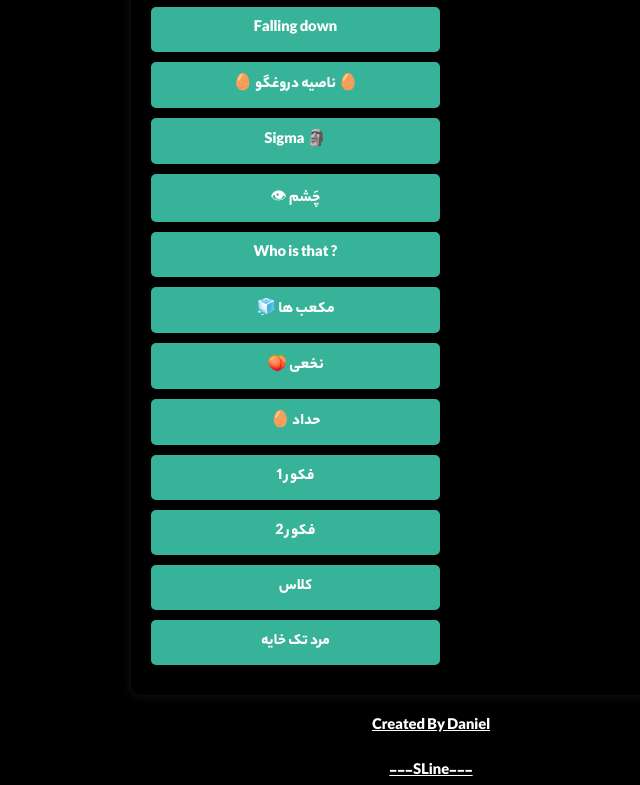
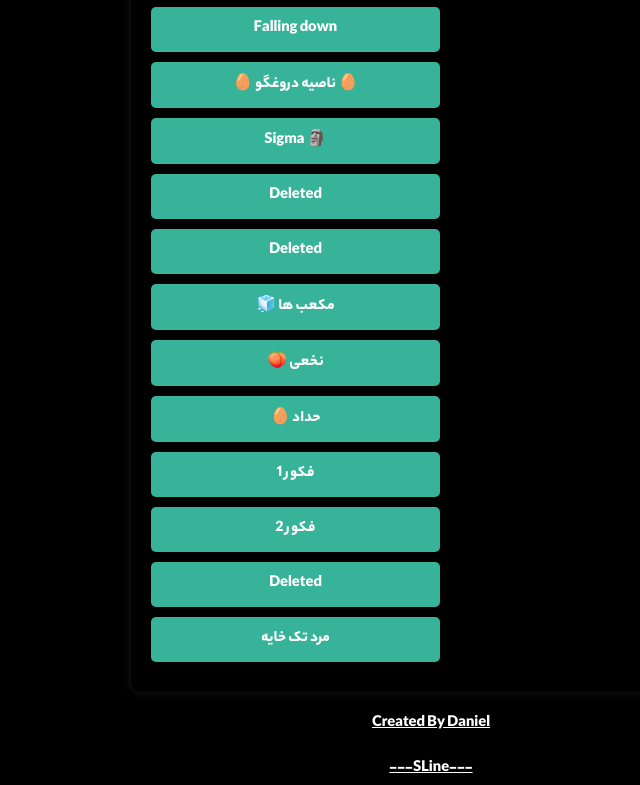
Before and after one commit to NimTorNet/Digi-X, a plain HTML site: page index.html in a window 1280 px wide. Shown: the part 490-1275 px from the top of the page, without its empty margins (209-849 px from the left). Drawn offline with Linux system fonts and the light colour scheme.

Commit message:
Update index.html

```diff
--- a/index.html
+++ b/index.html
@@ -128,14 +128,14 @@
             <div class="video-link" onclick="playVideo('https://imgurl.ir/uploads/v437_Fall.mp4')">Falling down</div>
             <div class="video-link" onclick="playVideo('https://imgurl.ir/uploads/h160051_Haddadb.mp4')">🥚 ناصیه دروغگو 🥚</div>
             <div class="video-link" onclick="playVideo('https://imgurl.ir/uploads/x533206_Dalghak.mp4')">Sigma 🗿</div>
-            <div class="video-link" onclick="playVideo('https://imgurl.ir/uploads/b788793_Chashm.mp4')">👁 چَشم</div>
-            <div class="video-link" onclick="playVideo('https://imgurl.ir/uploads/u79924_me.mp4')">Who is that ?</div>
+            <div class="video-link" onclick="playVideo('https://imgurl.ir/uploads/h274659_lv_0_20240505142741.mp4')">Deleted</div>
+            <div class="video-link" onclick="playVideo('https://imgurl.ir/uploads/h274659_lv_0_20240505142741.mp4')">Deleted</div>
             <div class="video-link" onclick="playVideo('https://imgurl.ir/uploads/r93035_mok.mp4')">🧊 مکعب ها</div>
             <div class="video-link" onclick="playVideo('https://imgurl.ir/uploads/o839455_N.mp4')">🍑 نخعی</div>
             <div class="video-link" onclick="playVideo('https://imgurl.ir/uploads/d232753_H.mp4')">🥚 حداد</div>
             <div class="video-link" onclick="playVideo('https://imgurl.ir/uploads/r109399_F2.mp4')">فکور 1</div>
             <div class="video-link" onclick="playVideo('https://imgurl.ir/uploads/z0651_F.mp4')">فکور 2</div>
-            <div class="video-link" onclick="playVideo('https://imgurl.ir/uploads/l13572_C.mp4')">کلاس</div>
+            <div class="video-link" onclick="playVideo('https://imgurl.ir/uploads/h274659_lv_0_20240505142741.mp4')">Deleted</div>
             <div class="video-link" onclick="playVideo('https://imgurl.ir/uploads/q19861_mard.mp4')">مرد تک خایه</div>
         </div>
     </div>
```
